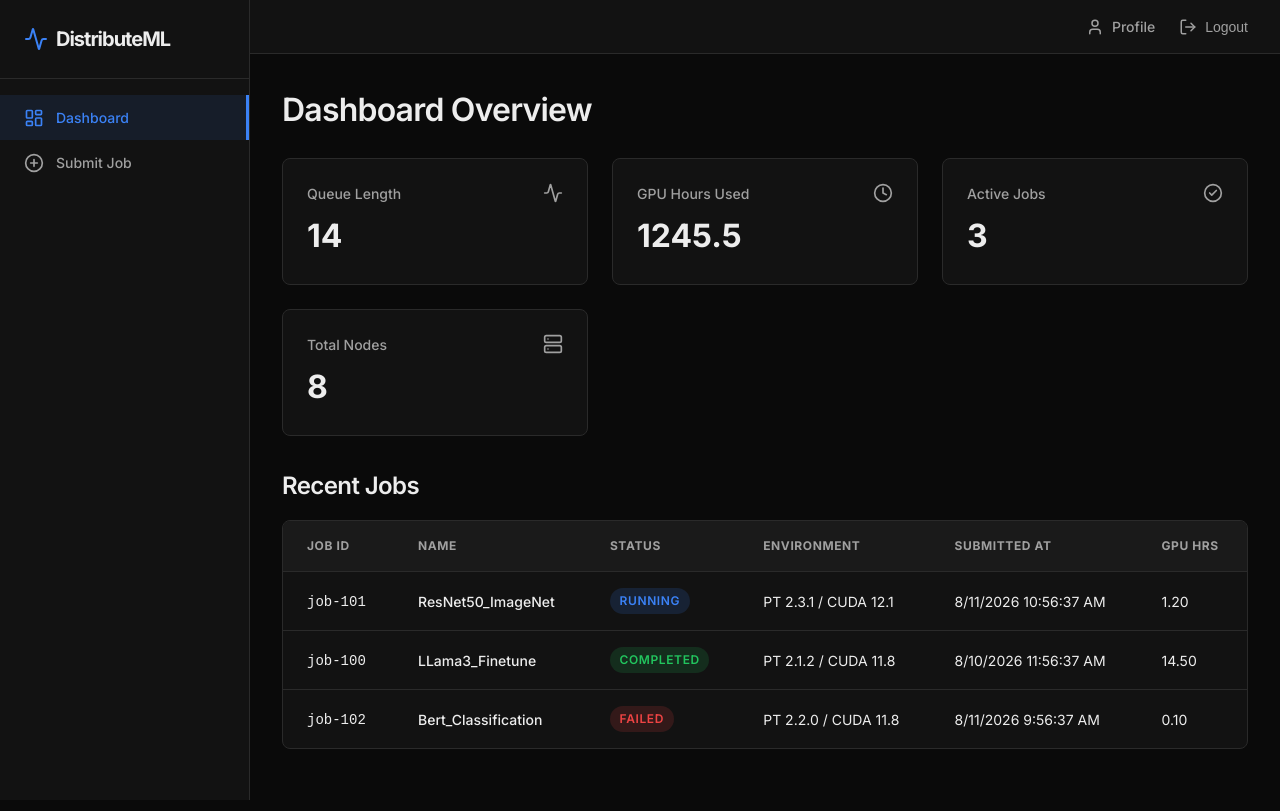
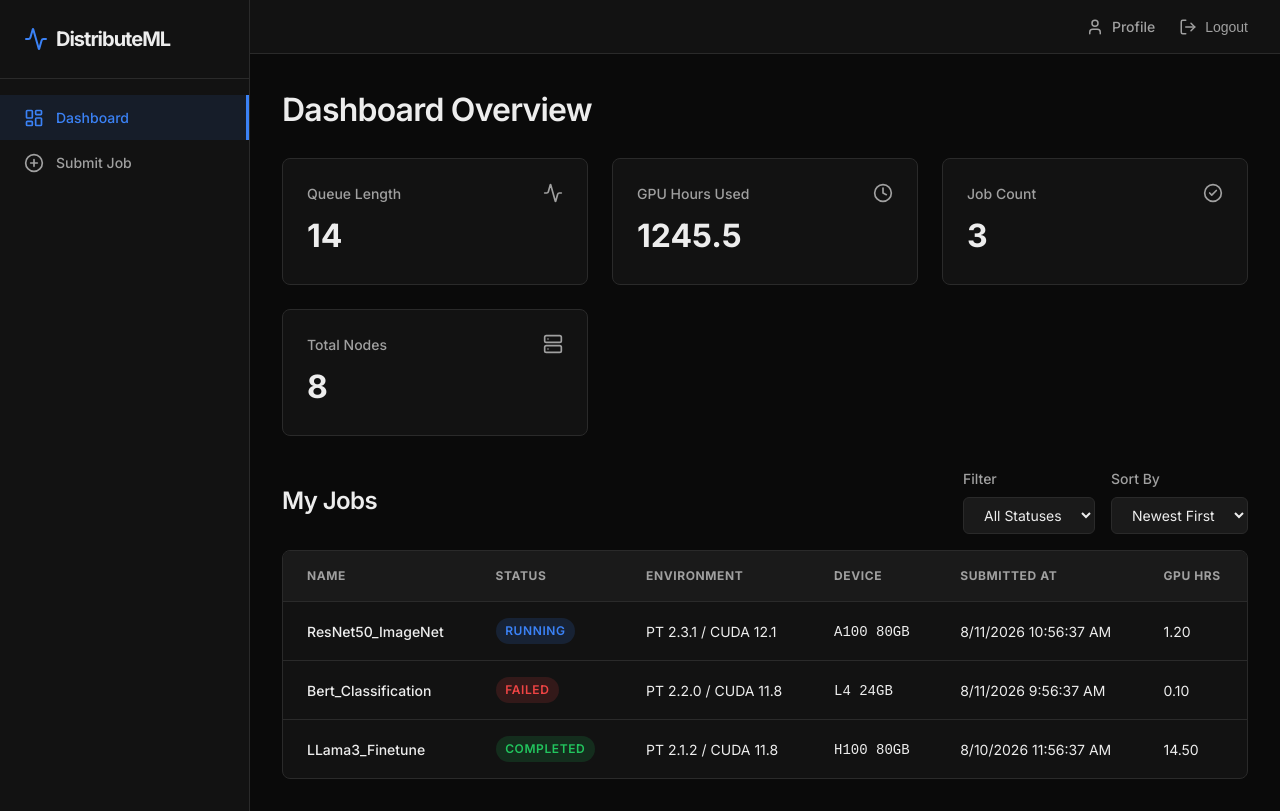
Before and after one commit to aorko01/Distributed_ML_Training_scheduler, a React (Vite) app in the folder UI/User/: page / in a window 1280 px wide. Built offline with nearby package versions, Linux system fonts and the light colour scheme; no server answers; sample sign-in values are in the browser's storage.

Commit message:
added dashborad code

```diff
--- a/UI/User/src/pages/Dashboard.tsx
+++ b/UI/User/src/pages/Dashboard.tsx
@@ -1,27 +1,51 @@
-import React, { useEffect, useState } from 'react';
+import React, { useEffect, useMemo, useState } from 'react';
 import { useNavigate } from 'react-router-dom';
 import { fetchClusterStats, type ClusterStats } from '../services/stats';
-import { fetchJobs, type Job } from '../services/jobs';
+import { fetchJobs, type Job, type JobStatus } from '../services/jobs';
 import { Activity, Clock, Server, CheckCircle2, Loader2 } from 'lucide-react';
+
+type StatusFilter = 'All' | JobStatus;
+type SortKey = 'newest' | 'oldest' | 'name' | 'gpuHours';
 
 const Dashboard: React.FC = () => {
   const [stats, setStats] = useState<ClusterStats | null>(null);
   const [jobs, setJobs] = useState<Job[]>([]);
   const [loading, setLoading] = useState(true);
+  const [statusFilter, setStatusFilter] = useState<StatusFilter>('All');
+  const [sortBy, setSortBy] = useState<SortKey>('newest');
   const navigate = useNavigate();
 
   useEffect(() => {
     const loadData = async () => {
+      try {
         const [statsData, jobsData] = await Promise.all([
           fetchClusterStats(),
           fetchJobs()
         ]);
         setStats(statsData);
         setJobs(jobsData);
+      } finally {
         setLoading(false);
+      }
     };
     loadData();
   }, []);
+
+  const visibleJobs = useMemo(() => {
+    const filtered = statusFilter === 'All'
+      ? jobs
+      : jobs.filter(job => job.status === statusFilter);
+
+    return [...filtered].sort((a, b) => {
+      switch (sortBy) {
+        case 'oldest': return new Date(a.submittedAt).getTime() - new Date(b.submittedAt).getTime();
+        case 'name': return a.name.localeCompare(b.name);
+        case 'gpuHours': return b.gpuHours - a.gpuHours;
+        case 'newest':
+        default: return new Date(b.submittedAt).getTime() - new Date(a.submittedAt).getTime();
+      }
+    });
+  }, [jobs, statusFilter, sortBy]);
 
   const getStatusBadge = (status: string) => {
     switch (status) {
@@ -69,10 +93,10 @@ const Dashboard: React.FC = () => {
           </div>
           <div className="metric-card">
             <div style={{ display: 'flex', justifyContent: 'space-between' }}>
-              <div className="metric-title">Active Jobs</div>
+              <div className="metric-title">Job Count</div>
               <CheckCircle2 size={20} color="var(--text-secondary)" />
             </div>
-            <div className="metric-value">{stats.activeJobs}</div>
+            <div className="metric-value">{stats.jobCount}</div>
           </div>
           <div className="metric-card">
             <div style={{ display: 'flex', justifyContent: 'space-between' }}>
@@ -84,30 +108,72 @@ const Dashboard: React.FC = () => {
         </div>
       )}
 
-      <h2>Recent Jobs</h2>
+      <div style={{ display: 'flex', justifyContent: 'space-between', alignItems: 'center', gap: '1rem', marginBottom: '1rem' }}>
+        <h2 style={{ margin: 0 }}>My Jobs</h2>
+        <div style={{ display: 'flex', gap: '1rem' }}>
+          <div>
+            <label className="form-label">Filter</label>
+            <select
+              className="form-select"
+              style={{ width: 'auto', padding: '0.5rem 1rem' }}
+              value={statusFilter}
+              onChange={e => setStatusFilter(e.target.value as StatusFilter)}
+            >
+              <option value="All">All Statuses</option>
+              <option value="Pending">Pending</option>
+              <option value="Building">Building</option>
+              <option value="Running">Running</option>
+              <option value="Completed">Completed</option>
+              <option value="Failed">Failed</option>
+            </select>
+          </div>
+          <div>
+            <label className="form-label">Sort By</label>
+            <select
+              className="form-select"
+              style={{ width: 'auto', padding: '0.5rem 1rem' }}
+              value={sortBy}
+              onChange={e => setSortBy(e.target.value as SortKey)}
+            >
+              <option value="newest">Newest First</option>
+              <option value="oldest">Oldest First</option>
+              <option value="name">Name (A-Z)</option>
+              <option value="gpuHours">GPU Hours</option>
+            </select>
+          </div>
+        </div>
+      </div>
+
       <div className="table-container">
         <table>
           <thead>
             <tr>
-              <th>Job ID</th>
               <th>Name</th>
               <th>Status</th>
               <th>Environment</th>
+              <th>Device</th>
               <th>Submitted At</th>
               <th>GPU Hrs</th>
             </tr>
           </thead>
           <tbody>
-            {jobs.map(job => (
+            {visibleJobs.length === 0 && (
+              <tr>
+                <td colSpan={6} style={{ textAlign: 'center', color: 'var(--text-secondary)' }}>
+                  No jobs match the current filters.
+                </td>
+              </tr>
+            )}
+            {visibleJobs.map(job => (
               <tr
                 key={job.id}
                 className="job-row"
                 onClick={() => navigate(`/jobs/${job.id}`)}
               >
-                <td><span style={{ fontFamily: 'monospace' }}>{job.id}</span></td>
                 <td style={{ fontWeight: 500 }}>{job.name}</td>
                 <td>{getStatusBadge(job.status)}</td>
                 <td>PT {job.pytorchVersion} / CUDA {job.cudaVersion}</td>
+                <td><span style={{ fontFamily: 'monospace' }}>{job.device}</span></td>
                 <td>{formatDate(job.submittedAt)}</td>
                 <td>{job.gpuHours.toFixed(2)}</td>
               </tr>
--- a/UI/User/src/services/jobs.ts
+++ b/UI/User/src/services/jobs.ts
@@ -1,4 +1,4 @@
-import { getToken, type ApiError } from './api';
+import { api, getToken, type ApiError } from './api';
 
 export type JobStatus = 'Pending' | 'Building' | 'Running' | 'Completed' | 'Failed';
 
@@ -10,8 +10,67 @@ export interface Job {
   cudaVersion: string;
   submittedAt: string;
   gpuHours: number;
+  device: string;
   queuePosition?: number;
 }
+
+interface BackendJob {
+  id: string;
+  user_id: string;
+  object_key: string;
+  command: string;
+  docker_base_image: string;
+  config: unknown;
+  status: string;
+  priority: string;
+  reason_for_priority: string | null;
+  vram_required: number | null;
+  step_time: number | null;
+  created_at: string;
+  updated_at: string;
+}
+
+const DUMMY_DEVICES = ['A100 80GB', 'H100 80GB', 'L4 24GB', 'V100 16GB'];
+
+const mapStatus = (status: string): JobStatus => {
+  switch (status) {
+    case 'NOT_RUNNABLE': return 'Pending';
+    case 'VRAM_ESTIMATION_PENDING': return 'Building';
+    case 'RUNNABLE': return 'Pending';
+    case 'IN_PROGRESS': return 'Running';
+    case 'COMPLETED': return 'Completed';
+    case 'FAILED': return 'Failed';
+    default: return 'Pending';
+  }
+};
+
+const parseEnvironment = (image: string): { pytorchVersion: string; cudaVersion: string } => {
+  const tag = image.split(':').pop() ?? '';
+  const match = tag.match(/^(?<pytorch>[\d.]+)-cuda(?<cuda>[\d.]+)-cudnn.*-runtime$/);
+  return {
+    pytorchVersion: match?.groups?.pytorch ?? 'unknown',
+    cudaVersion: match?.groups?.cuda ?? 'unknown',
+  };
+};
+
+const getJobName = (job: BackendJob): string => {
+  const firstLine = job.command.split('\n').map(line => line.trim()).find(line => line.length > 0);
+  return firstLine ?? job.id;
+};
+
+const mapJob = (job: BackendJob, index: number): Job => {
+  const env = parseEnvironment(job.docker_base_image);
+  return {
+    id: job.id,
+    name: getJobName(job),
+    status: mapStatus(job.status),
+    pytorchVersion: env.pytorchVersion,
+    cudaVersion: env.cudaVersion,
+    submittedAt: job.created_at,
+    gpuHours: 0,
+    device: DUMMY_DEVICES[index % DUMMY_DEVICES.length],
+  };
+};
 
 let mockJobs: Job[] = [
   {
@@ -22,6 +81,7 @@ let mockJobs: Job[] = [
     cudaVersion: '12.1',
     submittedAt: new Date(Date.now() - 3600000).toISOString(),
     gpuHours: 1.2,
+    device: 'A100 80GB',
     queuePosition: 0
   },
   {
@@ -32,6 +92,7 @@ let mockJobs: Job[] = [
     cudaVersion: '11.8',
     submittedAt: new Date(Date.now() - 86400000).toISOString(),
     gpuHours: 14.5,
+    device: 'H100 80GB',
     queuePosition: 0
   },
   {
@@ -42,20 +103,37 @@ let mockJobs: Job[] = [
     cudaVersion: '11.8',
     submittedAt: new Date(Date.now() - 7200000).toISOString(),
     gpuHours: 0.1,
+    device: 'L4 24GB',
     queuePosition: 0
   }
 ];
 
+const hasError = (body: unknown): body is { error: string } => {
+  return body !== null && typeof body === 'object' && 'error' in body;
+};
+
 export const fetchJobs = async (): Promise<Job[]> => {
-  return new Promise((resolve) => {
-    setTimeout(() => resolve([...mockJobs]), 500);
-  });
+  try {
+    const data = await api.get<{ jobs?: BackendJob[] } | { error: string }>('/jobs/mine');
+    if (hasError(data)) {
+      throw new Error(data.error);
+    }
+    return (data.jobs ?? []).map(mapJob);
+  } catch {
+    return [...mockJobs];
+  }
 };
 
 export const fetchJobById = async (id: string): Promise<Job | undefined> => {
-  return new Promise((resolve) => {
-    setTimeout(() => resolve(mockJobs.find(j => j.id === id)), 300);
-  });
+  try {
+    const data = await api.get<BackendJob | { error: string }>(`/jobs/${id}`);
+    if (hasError(data)) {
+      throw new Error(data.error);
+    }
+    return mapJob(data as BackendJob, 0);
+  } catch {
+    return mockJobs.find(j => j.id === id);
+  }
 };
 
 export interface SubmitJobPayload {
@@ -130,6 +208,7 @@ export const submitJob = async (
     cudaVersion: jobData.cudaVersion,
     submittedAt: job.created_at ?? new Date().toISOString(),
     gpuHours: 0,
+    device: DUMMY_DEVICES[0],
     queuePosition: undefined,
   };
 };
--- a/UI/User/src/services/stats.ts
+++ b/UI/User/src/services/stats.ts
@@ -1,19 +1,34 @@
+import { api } from './api';
+
 export interface ClusterStats {
   queueLength: number;
   gpuHoursUsed: number;
-  activeJobs: number;
+  jobCount: number;
   totalNodes: number;
 }
 
+const DUMMY_GPU_HOURS = 1245.5;
+const DUMMY_TOTAL_NODES = 8;
+
 export const fetchClusterStats = async (): Promise<ClusterStats> => {
-  return new Promise((resolve) => {
-    setTimeout(() => {
-      resolve({
-        queueLength: 14,
-        gpuHoursUsed: 1245.5,
-        activeJobs: 3,
-        totalNodes: 8
-      });
-    }, 300);
-  });
+  try {
+    const [queueRes, countRes] = await Promise.all([
+      api.get<{ queue_length?: number }>('/jobs/queue_length'),
+      api.get<{ count?: number }>('/jobs/mine/count'),
+    ]);
+
+    return {
+      queueLength: queueRes.queue_length ?? 0,
+      gpuHoursUsed: DUMMY_GPU_HOURS,
+      jobCount: countRes.count ?? 0,
+      totalNodes: DUMMY_TOTAL_NODES,
+    };
+  } catch {
+    return {
+      queueLength: 14,
+      gpuHoursUsed: DUMMY_GPU_HOURS,
+      jobCount: 3,
+      totalNodes: DUMMY_TOTAL_NODES,
+    };
+  }
 };
```
Also changed, not shown: 2 other files (tests, documents, lock files or other folders). Lines whose indentation alone changed are shown as unchanged.
